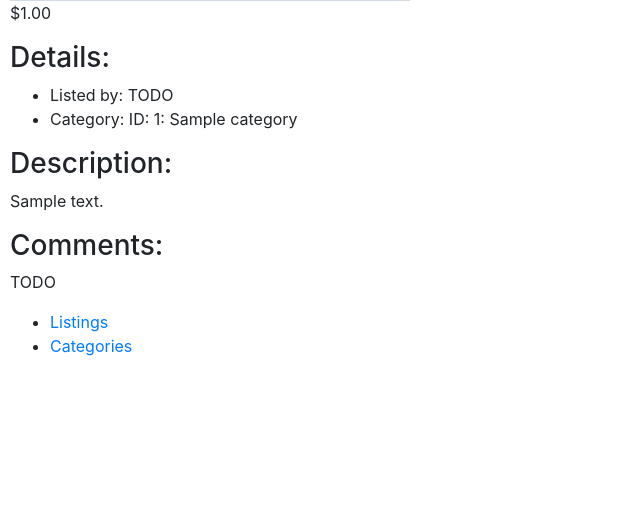
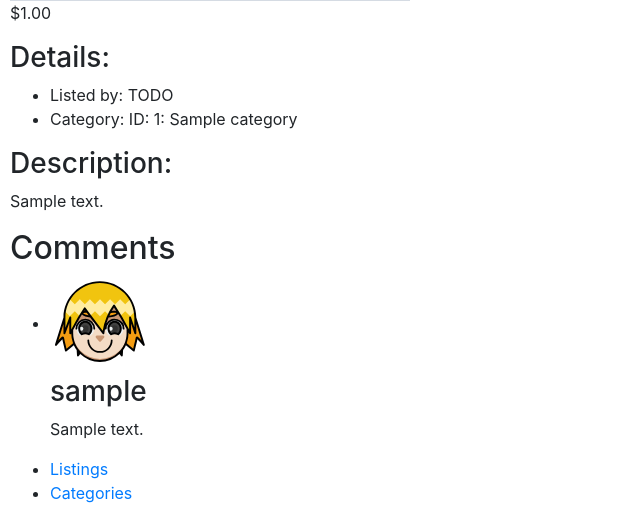
Before and after one commit to webshuriken/commerce, a Django app: page /listing/1 in a window 1280 px wide. Shown: the part 508-1039 px from the top of the page, without its empty margins (0-640 px from the left). Before the commit the page ends 864 px from the top, so only its background shows below. Run offline with Django 3.2, Linux system fonts and the light colour scheme; tables that the repository leaves empty hold one stand-in row (values such as "Sample post"); grey boxes marked "Sample" are stand-in pictures; some libraries are stand-ins or nearby versions.

Commit message:
feat: include 'comments' template inside 'listing' template
It uses the comments template to separate their concerns and easier management. Resolves #58, resolves #57

```diff
--- a/auctions/templates/auctions/listing.html
+++ b/auctions/templates/auctions/listing.html
@@ -24,9 +24,6 @@
         <h3>Description:</h3>
         <p>{{ listing.description }}</p>
       </div>
-      <div>
-        <h3>Comments:</h3>
-        <p>TODO</p>
-      </div>
+      {% include 'auctions/comments.html' %}
     </section>
 {% endblock %}
```
